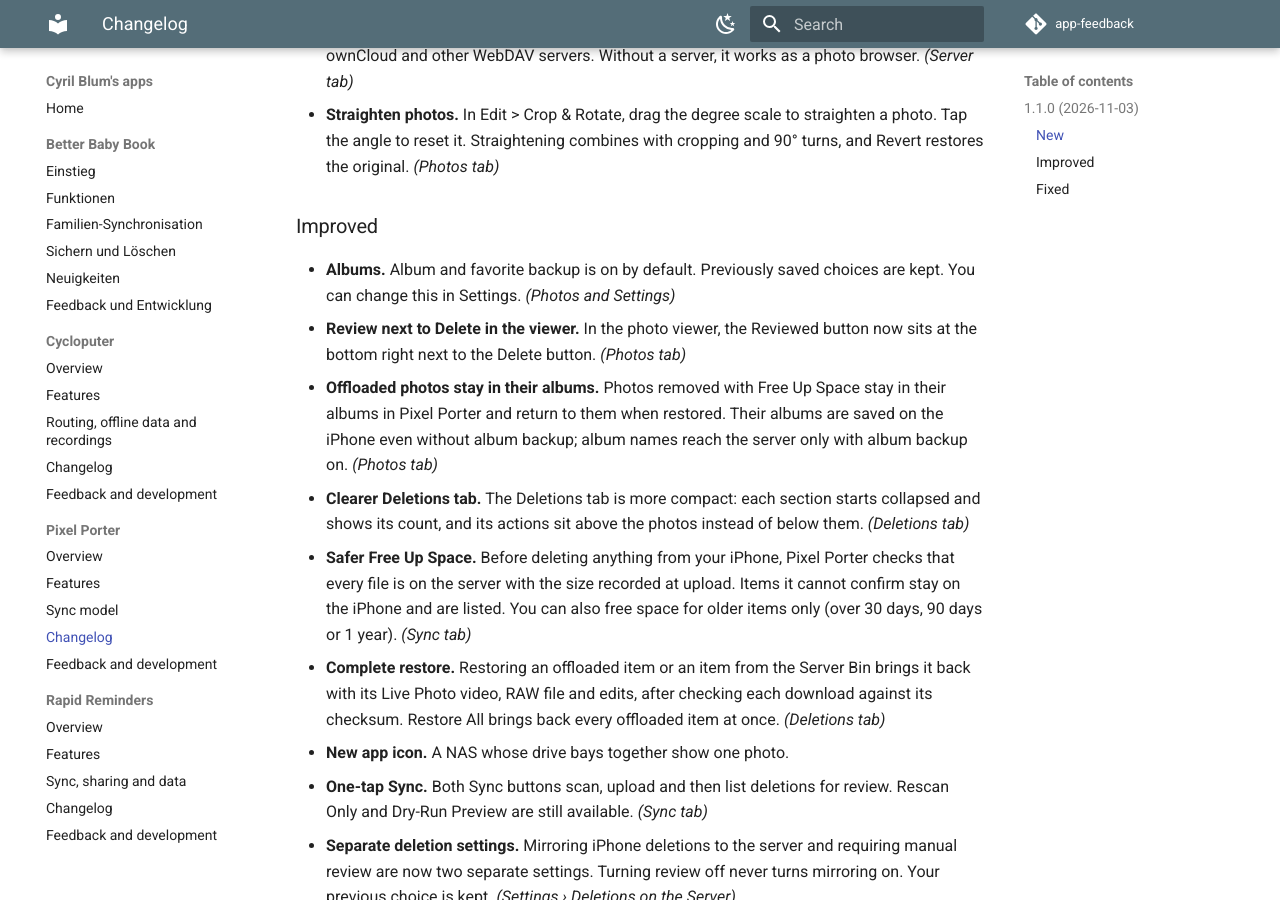
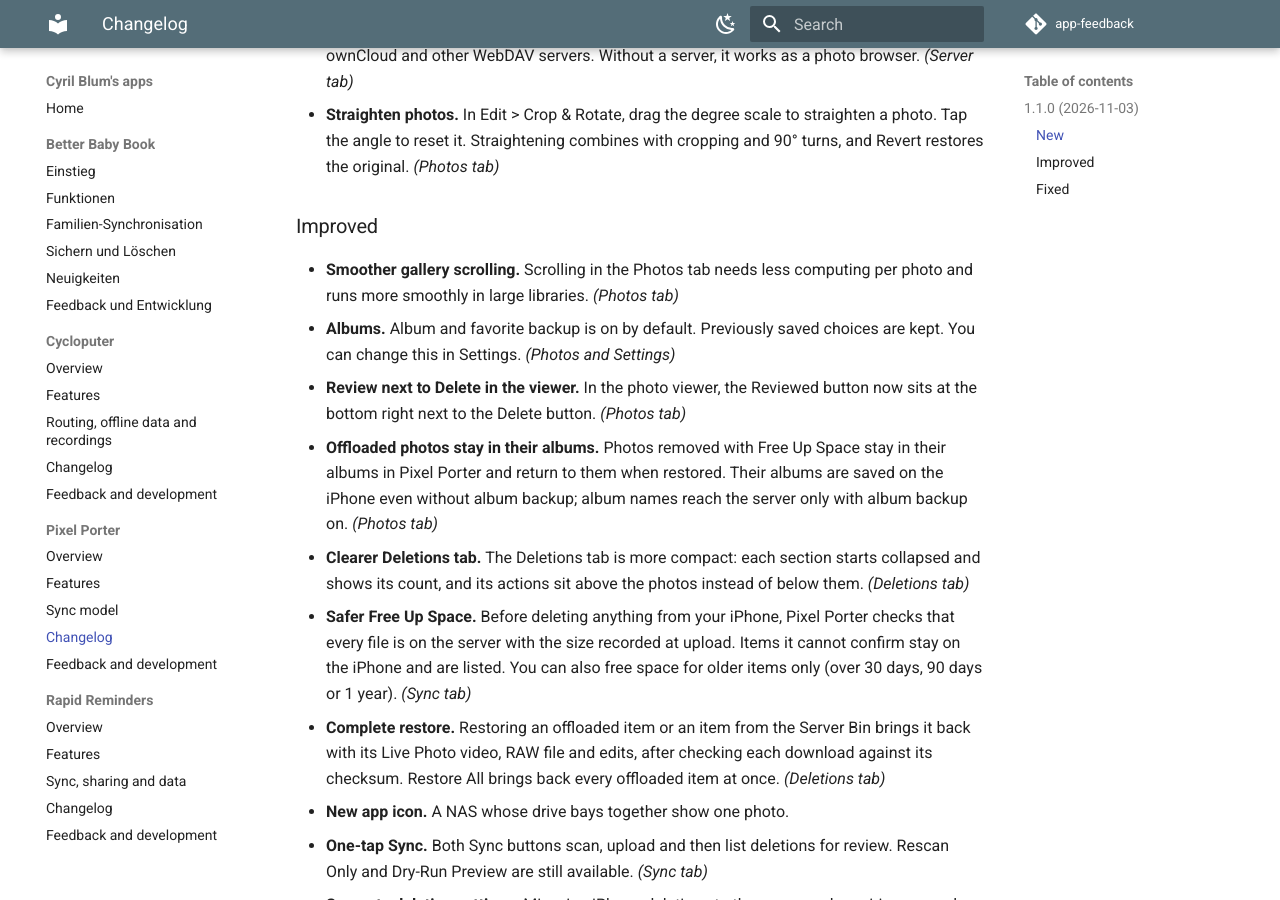
Before and after one commit to CyrilBlum/app-feedback, an MkDocs documentation site: the page built from docs/pixel-porter/changelog.md, in a window 1280 px wide and 900 px high, scrolled down 1478 px. Built offline with MkDocs 1.6.1 and Material for MkDocs 9.7.7, drawn with Linux system fonts in a browser that asks for light colours; comment, search, counter and statistics services are not loaded.

Commit message:
Pixel Porter changelog: smoother gallery scrolling
Co-Authored-By: Claude Opus 5.5 <noreply@anthropic.com>

```diff
--- a/docs/pixel-porter/changelog.md
+++ b/docs/pixel-porter/changelog.md
@@ -24,6 +24,7 @@ All changes to Pixel Porter, newest first. The same list is in the app under Set
 
 ### Improved
 
+- **Smoother gallery scrolling.** Scrolling in the Photos tab needs less computing per photo and runs more smoothly in large libraries. *(Photos tab)*
 - **Albums.** Album and favorite backup is on by default. Previously saved choices are kept. You can change this in Settings. *(Photos and Settings)*
 - **Review next to Delete in the viewer.** In the photo viewer, the Reviewed button now sits at the bottom right next to the Delete button. *(Photos tab)*
 - **Offloaded photos stay in their albums.** Photos removed with Free Up Space stay in their albums in Pixel Porter and return to them when restored. Their albums are saved on the iPhone even without album backup; album names reach the server only with album backup on. *(Photos tab)*
```
